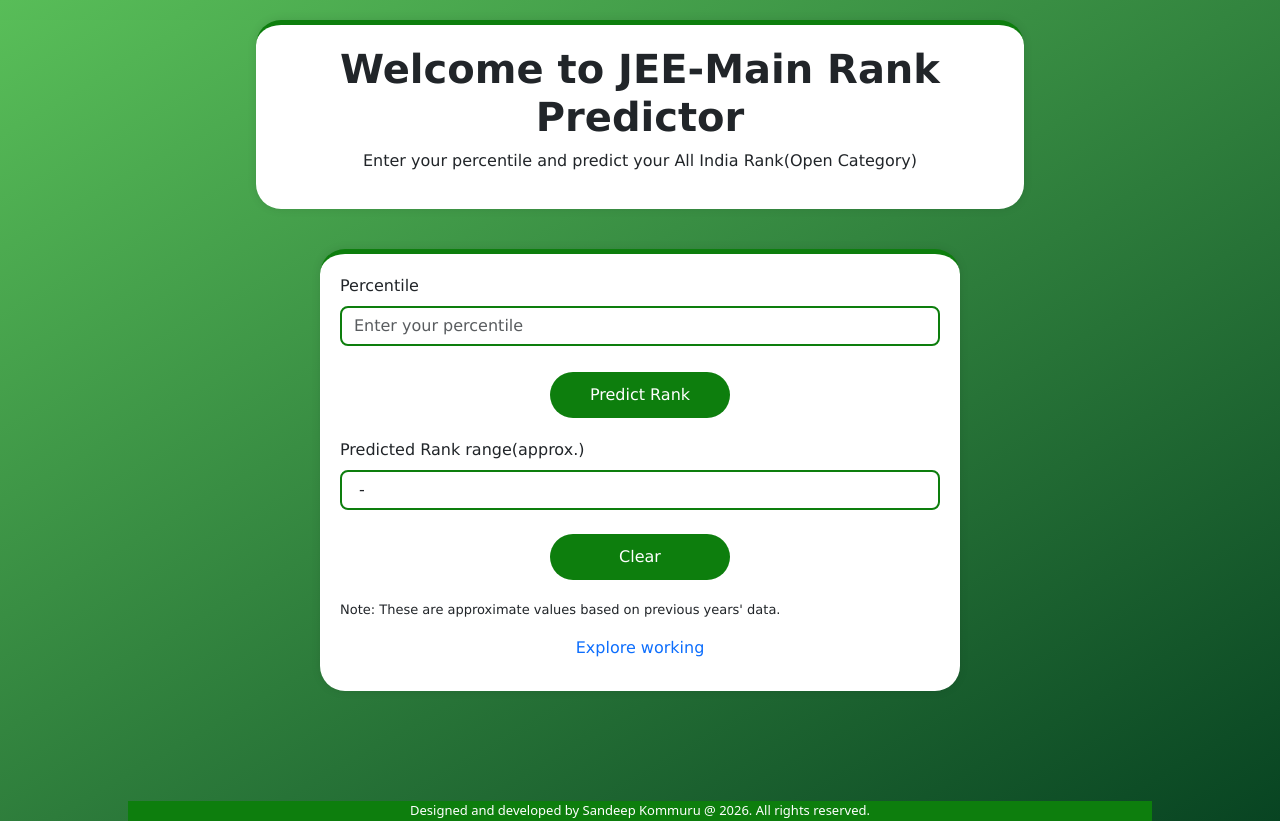
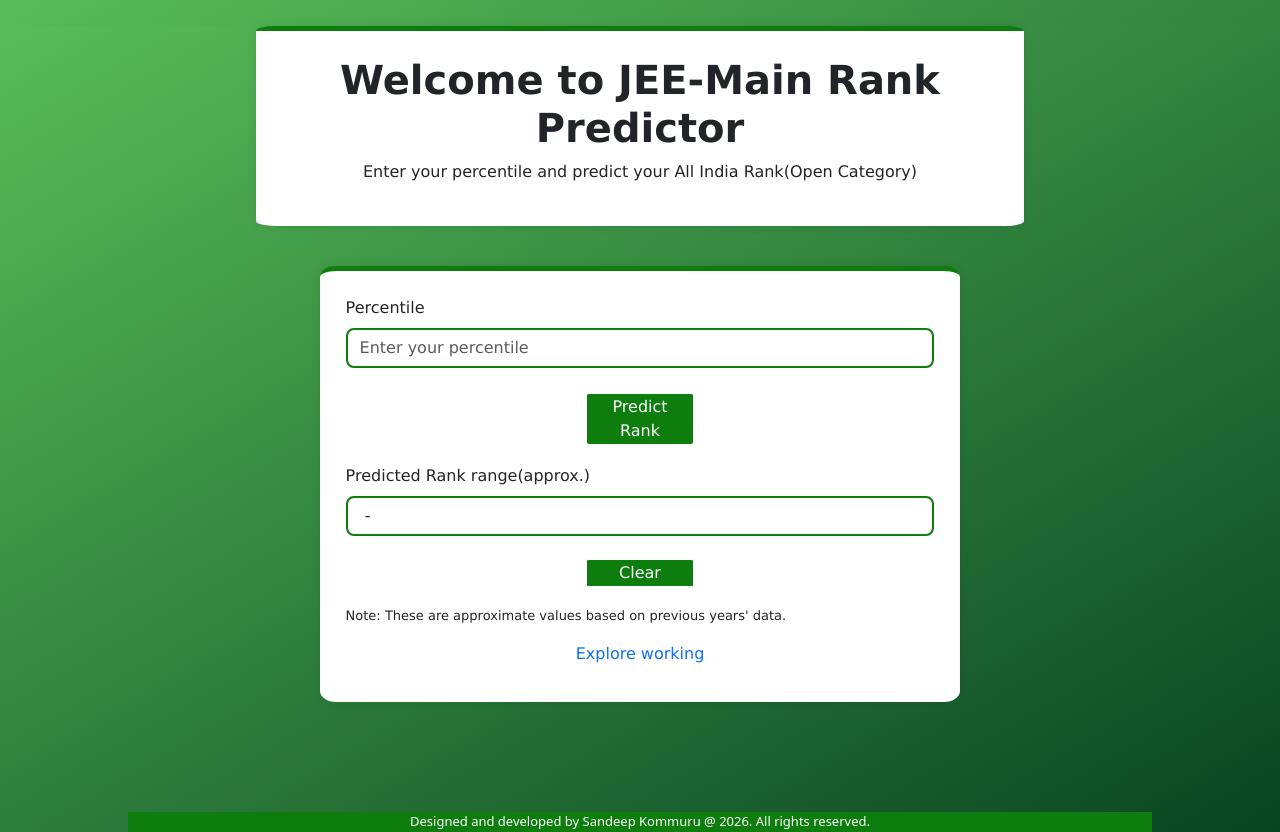
Before and after one commit to sandeepkm401/jee_rank_predictor, a Django app: page / in a window 1280 px wide. Run offline with Django 5.2, Linux system fonts and the light colour scheme.

Commit message:
Necessary

```diff
--- a/templates/home.html
+++ b/templates/home.html
@@ -8,22 +8,22 @@
         <style>
             html, body {
                 background: linear-gradient(150deg,rgb(88, 189, 88), rgb(8, 68, 34));
-                min-height: 100vh;
+                min-height: 100%;
                 margin: 0;
             }
             .container {
-                margin-top: 20px;
-                padding: 20px;
+                margin-top: 2%;
+                padding: 2%;
                 background-color: white;
-                border-radius: 25px;
+                border-radius: 2.5%;
                 box-shadow: 0 0 10px rgba(0, 0, 0, 0.1);
                 width: 60%;
                 font-family: 'Lucida Grande', 'Lucida Sans', Arial, sans-serif;
             }
             .btn-custom {
-                width: 180px;
-                height: 46px;
-                border-radius: 23px;
+                width: 18%;
+                height: 4.6%;
+                border-radius: 2.3%;
                 background-color: rgb(13, 126, 13);
                 color: white;
                 border: none;
```
